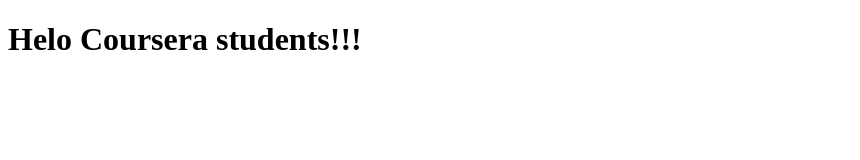
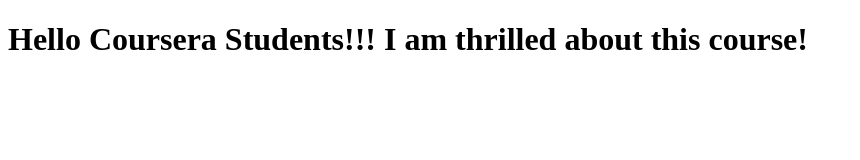
Before and after one commit to olgazak11/coursera-test, a plain HTML site: page index.html in a window 1280 px wide. Shown: the whole page, without its empty margins (0-860 px from the left). Drawn offline with Linux system fonts and the light colour scheme.

Commit message:
Save index

```diff
--- a/index.html
+++ b/index.html
@@ -2,9 +2,9 @@
 <html>
   <head>
     <meta charset="utf-8">
-    <title>Helo Coursera</title>
+    <title>Hello Coursera</title>
   </head>
   <body>
-    <h1>Helo Coursera students!!!</h1>
+    <h1>Hello Coursera Students!!! I am thrilled about this course!</h1>
   </body>
 </html>
--- a/module1-solution-master/module1-solution-master/app.js
+++ b/module1-solution-master/module1-solution-master/app.js
@@ -4,8 +4,6 @@
   //LunchCheckController.inject[$scope];
   function LunchCheckController($scope) {
     $scope.lst = "";
-
-
     $scope.verifyLst = function () {
       var lst = $scope.lst.split(",");
       if($scope.lst == null || $scope.lst.length == 0 || lst == 0){
@@ -24,6 +22,4 @@
       }
     }
   }
-
-
 })();
```
